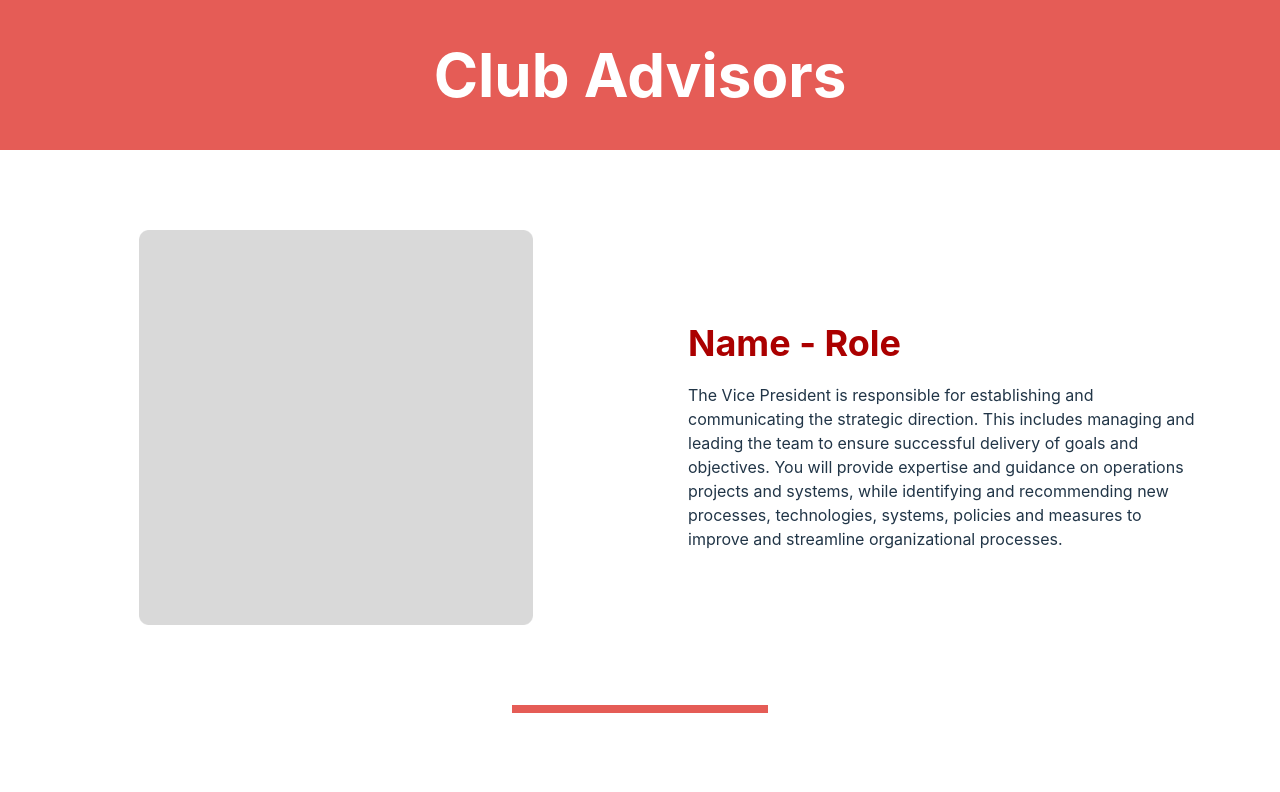
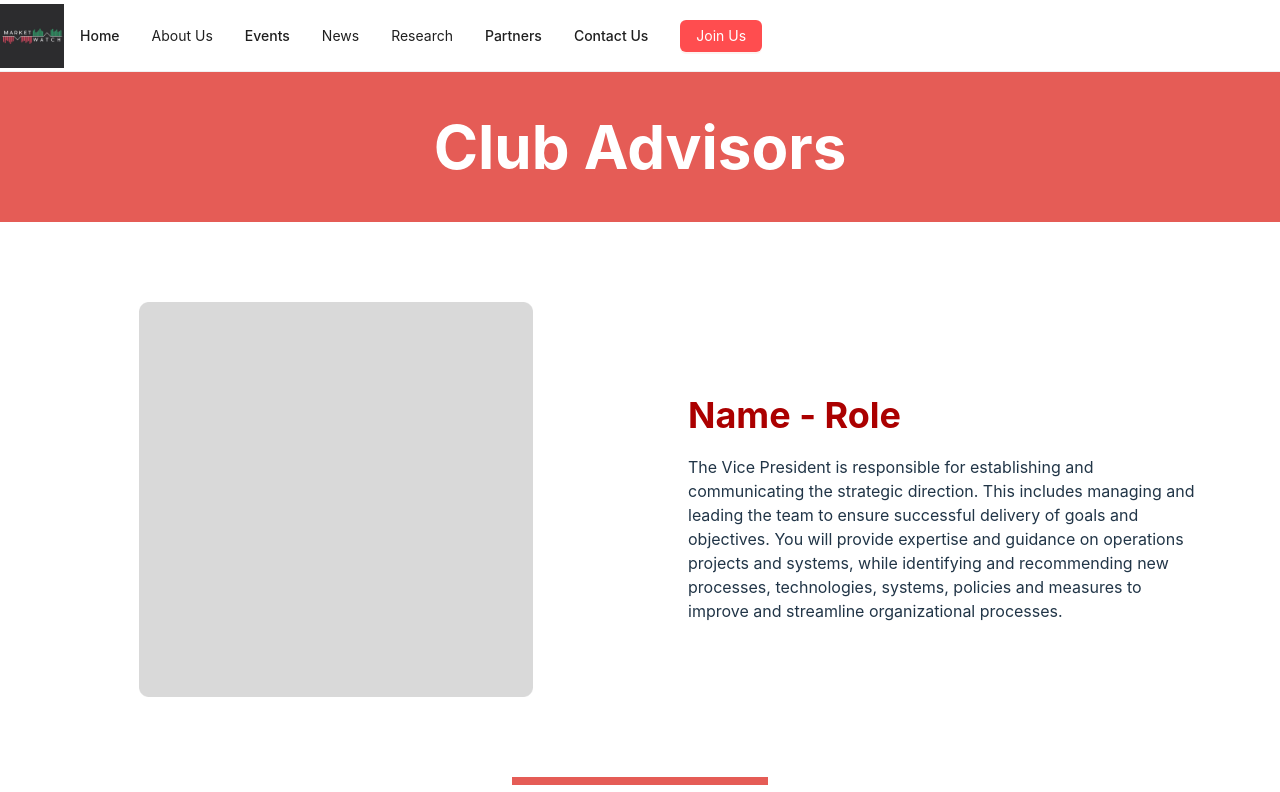
Before and after one commit to yash2mehta/website, a React (Vite) app: page /aboutus/clubadvisors in a window 1280 px wide. Shown: the top 792 px of the page. Built offline with nearby package versions, Linux system fonts and the light colour scheme.

Commit message:
Updated Navbar with Styling and Logo

```diff
--- a/src/App.css
+++ b/src/App.css
@@ -3,19 +3,6 @@
   /* margin: 0 auto; */
   /* padding: 1rem; */
   /* text-align: center; */
-}
-
-.logo {
-  height: 6em;
-  padding: 1.5em;
-  will-change: filter;
-  transition: filter 300ms;
-}
-.logo:hover {
-  filter: drop-shadow(0 0 2em #646cffaa);
-}
-.logo.react:hover {
-  filter: drop-shadow(0 0 2em #61dafbaa);
 }
 
 @keyframes logo-spin {
--- a/src/App.tsx
+++ b/src/App.tsx
@@ -1,7 +1,10 @@
 import { useState } from 'react';
 import reactLogo from './assets/react.svg';
 import './App.css';
+
 import Navbar from './Navbar/Navbar';
+import Navbar2 from './Navbar/Navbar2'
+
 import { BrowserRouter,Routes, Route } from 'react-router-dom'
 
 import ClubStructure from './AboutUs/ClubStructure';
@@ -19,6 +22,7 @@ function App() {
     <div>
     <BrowserRouter>
         {/* <Navbar/> */}
+        <Navbar2/>
         <Routes>
           <Route path='/aboutus/clubstructure' Component={ClubStructure} />
           <Route path='/aboutus/clubadvisors' Component={ClubAdvisors} />
--- /dev/null
+++ b/src/Navbar/Navbar2.tsx
@@ -0,0 +1,200 @@
+import { Layout, Menu, ConfigProvider, Button, MenuProps } from 'antd';
+import { Link } from 'react-router-dom';
+import useMediaQuery from "../hooks/useMediaQuery";
+import React, { useState } from 'react';
+import { MenuOutlined } from '@ant-design/icons';
+
+const { Header, Content, Footer } = Layout;
+import Logo from '../assets/withbg_MarketWatch logo.jpg'
+
+const Navbar2 = () => {
+    const { SubMenu } = Menu;
+    const isAboveMediumScreens = useMediaQuery("(min-width: 1240px)");
+    const [hamburgerToggle, setHamburgerToggle] = useState(true);
+
+      const toggleOpen: MenuProps['onClick'] = (e) => {
+        console.log('click ', e);
+        setHamburgerToggle(!hamburgerToggle);
+      };
+
+    return (
+        <div>
+            <ConfigProvider
+                theme={{ token: {
+                    colorPrimary: '#E55C56',
+                    },}}>
+                {isAboveMediumScreens ? (
+                <Menu
+                mode="horizontal"
+                defaultSelectedKeys={["2"]}
+                style={{ lineHeight: "72px" }}
+            >
+                {/* <Menu.Item key="1"><img className='h-fit' src={Logo}/></Menu.Item> */}
+                <img className="max-h-16 my-auto" src={Logo}/>
+                <Menu.Item key="home">
+                    <Link to='/home'>Home</Link>
+                </Menu.Item>
+                <SubMenu
+                    key="aboutus"
+                    title={
+                    <span>
+                        <span>About Us</span>
+                    </span>
+                    }>
+                    <Menu.Item key="mission_values">
+                        <Link to='/aboutus/mission_values'>Mission & Values</Link>
+                    </Menu.Item>
+                    <Menu.Item key="clubstructure">
+                        <Link to='/aboutus/clubstructure'>Club Structure</Link>
+                    </Menu.Item>
+                    <Menu.Item key="managementcommittee">
+                        <Link to='/aboutus/managementcommittee'>Management Committee</Link>
+                    </Menu.Item>
+                    <Menu.Item key="clubadvisors">
+                        <Link to='/aboutus/Club Advisors'>Club Advisors</Link>
+                    </Menu.Item>
+                </SubMenu>
+                <Menu.Item key="events">
+                    <Link to='/events'>Events</Link>
+                </Menu.Item>
+                <SubMenu
+                    key="news"
+                    title={
+                    <span>
+                        <span>News</span>
+                    </span>
+                    }>
+                    <Menu.Item key="blog">
+                        <Link to='/news/blog'>Blog</Link>
+                    </Menu.Item>
+                    <Menu.Item key="specialfeatures">
+                        <Link to='/news/specialfeatures'>Special Features</Link>
+                    </Menu.Item>
+                </SubMenu>
+                <SubMenu
+                    key="research"
+                    title={
+                    <span>
+                        <span>Research</span>
+                    </span>
+                    }>
+                    <Menu.Item key="researchreports">
+                        <Link to='/research/researchreports'>Research Reports</Link>
+                    </Menu.Item>
+                    <Menu.Item key="specialfeatures">
+                        <Link to='/news/specialfeatures'>Special Features</Link>
+                    </Menu.Item>
+                </SubMenu>
+                <Menu.Item key="partners">
+                    <Link to='/partners'>Partners</Link>
+                </Menu.Item>
+                <Menu.Item key="contactus">
+                    <Link to='/contactus'>Contact Us</Link>
+                </Menu.Item>
+                <Menu.Item key="joinus">
+                    <Link to='/joinus'><Button type="primary" danger>Join Us</Button></Link>
+                </Menu.Item>
+                </Menu>) :
+                (
+                    <div>
+                    {/* <button onClick={toggleOpen}>
+                        <div>
+                            <img className="max-h-16 my-auto" src={Logo}/>
+                            <MenuOutlined />
+                        </div>
+                    </button> */}
+                    {hamburgerToggle ? (
+                        <Menu
+                        mode="horizontal"
+                        defaultSelectedKeys={["2"]}
+                        style={{ lineHeight: "72px" }}
+                    >
+                        {/* <Menu.Item key="1"><img className='h-fit' src={Logo}/></Menu.Item> */}
+                        <img className="max-h-16 my-auto" src={Logo}/>
+                        <Menu.Item key="toggle">
+                            <button onClick={toggleOpen}><MenuOutlined/></button>
+                        </Menu.Item>
+                        </Menu>
+                    ) : (
+                      <Menu
+                      mode="inline"
+                      defaultSelectedKeys={["2"]}
+                      style={{ lineHeight: "72px" }}
+                  >
+                        <img className="max-h-16 my-auto" src={Logo}/>
+                        <Menu.Item key="toggle">
+                            <button onClick={toggleOpen}><MenuOutlined/></button>
+                        </Menu.Item>
+                      <Menu.Item key="home">
+                          <Link to='/home'>Home</Link>
+                      </Menu.Item>
+                      <SubMenu
+                          key="aboutus"
+                          title={
+                          <span>
+                              <span>About Us</span>
+                          </span>
+                          }>
+                          <Menu.Item key="mission_values">
+                              <Link to='/aboutus/mission_values'>Mission & Values</Link>
+                          </Menu.Item>
+                          <Menu.Item key="clubstructure">
+                              <Link to='/aboutus/clubstructure'>Club Structure</Link>
+                          </Menu.Item>
+                          <Menu.Item key="managementcommittee">
+                              <Link to='/aboutus/managementcommittee'>Management Committee</Link>
+                          </Menu.Item>
+                          <Menu.Item key="clubadvisors">
+                              <Link to='/aboutus/Club Advisors'>Club Advisors</Link>
+                          </Menu.Item>
+                      </SubMenu>
+                      <Menu.Item key="events">
+                          <Link to='/events'>Events</Link>
+                      </Menu.Item>
+                      <SubMenu
+                          key="news"
+                          title={
+                          <span>
+                              <span>News</span>
+                          </span>
+                          }>
+                          <Menu.Item key="blog">
+                              <Link to='/news/blog'>Blog</Link>
+                          </Menu.Item>
+                          <Menu.Item key="specialfeatures">
+                              <Link to='/news/specialfeatures'>Special Features</Link>
+                          </Menu.Item>
+                      </SubMenu>
+                      <SubMenu
+                          key="research"
+                          title={
+                          <span>
+                              <span>Research</span>
+                          </span>
+                          }>
+                          <Menu.Item key="researchreports">
+                              <Link to='/research/researchreports'>Research Reports</Link>
+                          </Menu.Item>
+                          <Menu.Item key="specialfeatures">
+                              <Link to='/news/specialfeatures'>Special Features</Link>
+                          </Menu.Item>
+                      </SubMenu>
+                      <Menu.Item key="partners">
+                          <Link to='/partners'>Partners</Link>
+                      </Menu.Item>
+                      <Menu.Item key="contactus">
+                          <Link to='/contactus'>Contact Us</Link>
+                      </Menu.Item>
+                      <Menu.Item key="joinus">
+                          <Link to='/joinus'><Button type="primary" danger>Join Us</Button></Link>
+                      </Menu.Item>
+                      </Menu>
+                      )}
+                  </div>
+                )}
+            </ConfigProvider>
+        </div>
+    )
+}
+
+export default Navbar2;
--- a/src/Navbar/navbar.css
+++ b/src/Navbar/navbar.css
@@ -1,2 +1,2 @@
-.navbar-menu > li > a:hover::after {
-  }
+/* .navbar-menu > li > a:hover::after {
+  } */
```
